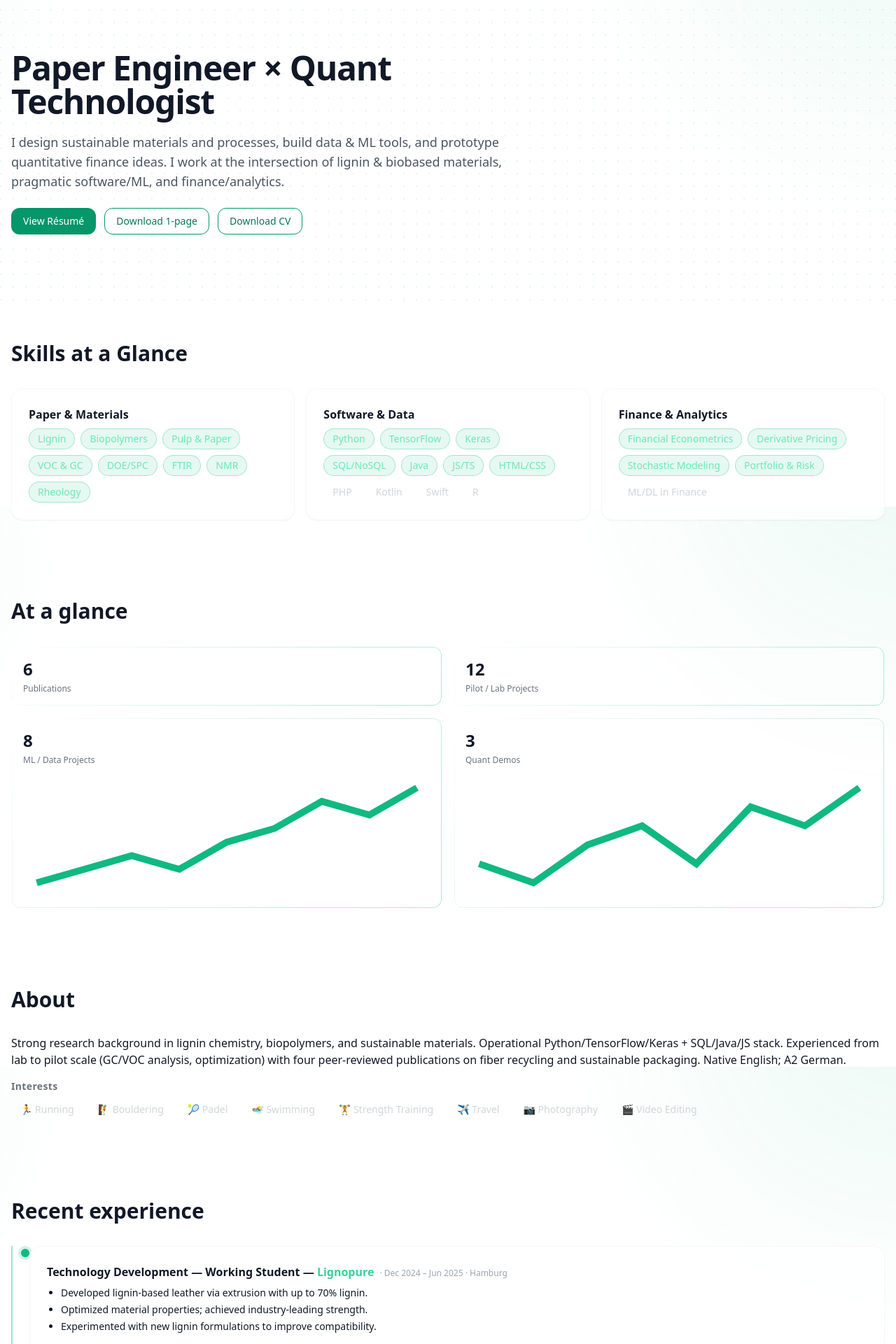
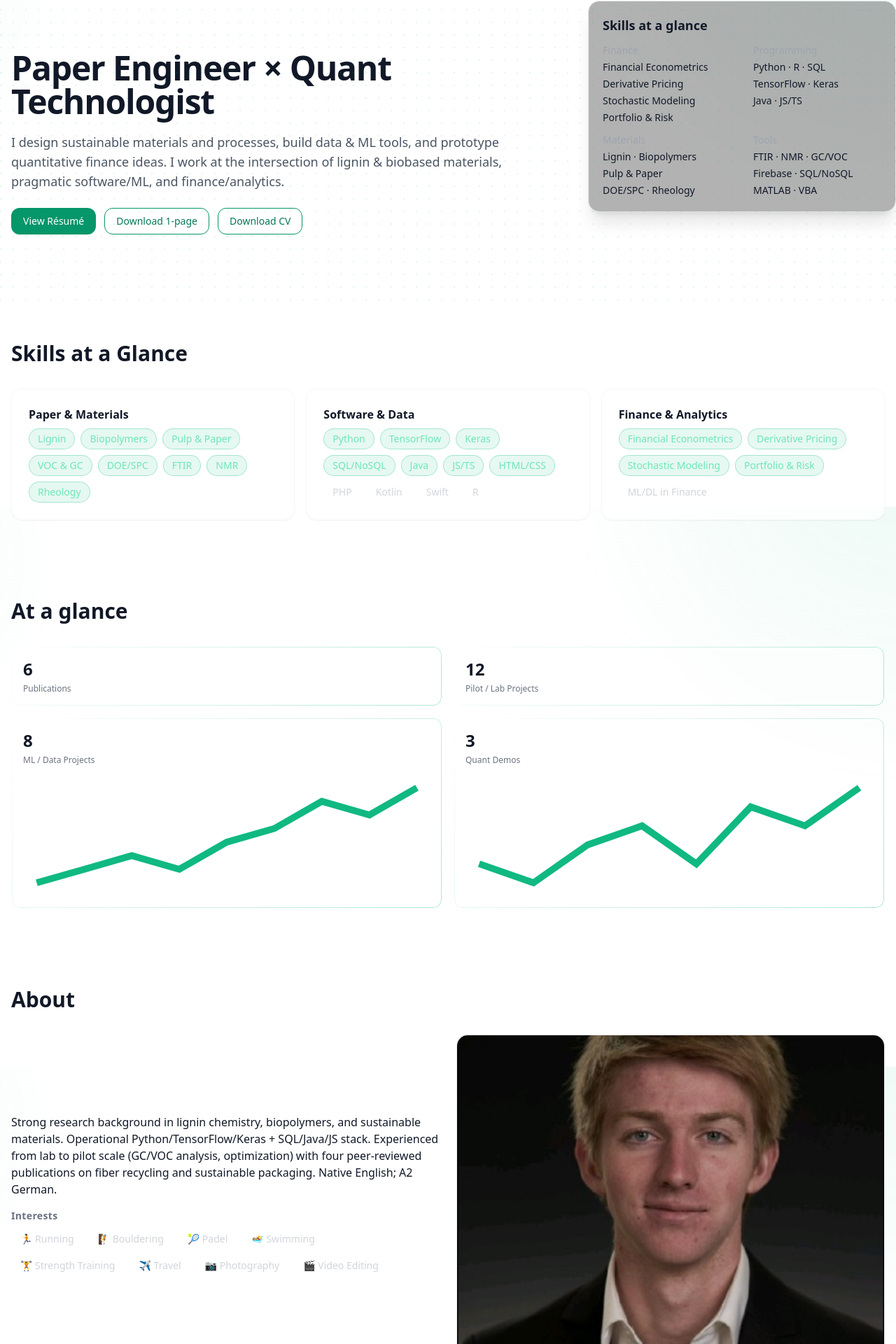
Before and after one commit to Tridude5/JohnSlavinskas, a Next.js app: page / in a window 1280 px wide. Shown: the part 76-1996 px from the top of the page at 70% size. Built offline with nearby package versions, Linux system fonts and the light colour scheme.

Commit message:
Update page.tsx

```diff
--- a/app/page.tsx
+++ b/app/page.tsx
@@ -2,6 +2,7 @@
 
 import React from "react";
 import Link from "next/link";
+import Image from "next/image";
 import dynamic from "next/dynamic";
 import Section from "@/components/Section";
 import KPIs from "@/components/KPIs";
@@ -46,6 +47,49 @@ function GreenTimeline({ items }: { items: TLItem[] }) {
         </li>
       ))}
     </ol>
+  );
+}
+
+function SkillsCard() {
+  return (
+    <aside className="rounded-2xl border bg-black/30 backdrop-blur supports-[backdrop-filter]:bg-black/30 p-5 shadow-xl">
+      <h3 className="text-lg font-semibold mb-3">Skills at a glance</h3>
+      <div className="grid grid-cols-2 gap-x-8 gap-y-3 text-sm">
+        <div>
+          <div className="text-gray-400 font-medium">Finance</div>
+          <div className="mt-1 space-y-1">
+            <div>Financial Econometrics</div>
+            <div>Derivative Pricing</div>
+            <div>Stochastic Modeling</div>
+            <div>Portfolio & Risk</div>
+          </div>
+        </div>
+        <div>
+          <div className="text-gray-400 font-medium">Programming</div>
+          <div className="mt-1 space-y-1">
+            <div>Python · R · SQL</div>
+            <div>TensorFlow · Keras</div>
+            <div>Java · JS/TS</div>
+          </div>
+        </div>
+        <div>
+          <div className="text-gray-400 font-medium">Materials</div>
+          <div className="mt-1 space-y-1">
+            <div>Lignin · Biopolymers</div>
+            <div>Pulp & Paper</div>
+            <div>DOE/SPC · Rheology</div>
+          </div>
+        </div>
+        <div>
+          <div className="text-gray-400 font-medium">Tools</div>
+          <div className="mt-1 space-y-1">
+            <div>FTIR · NMR · GC/VOC</div>
+            <div>Firebase · SQL/NoSQL</div>
+            <div>MATLAB · VBA</div>
+          </div>
+        </div>
+      </div>
+    </aside>
   );
 }
 
@@ -147,9 +191,9 @@ export default function Page() {
 
   return (
     <>
-      {/* Hero */}
+      {/* Hero with right-side skills card */}
       <section className="relative overflow-hidden">
-        <div className="container py-16 md:py-24">
+        <div className="container relative py-16 md:py-24">
           <div className="max-w-3xl">
             <h1 className="text-4xl md:text-5xl font-bold tracking-tight">
               {t("hero.title")}
@@ -178,11 +222,23 @@ export default function Page() {
               </MagneticButton>
             </div>
           </div>
+
+          {/* Right-side skills card (desktop) */}
+          <div className="hidden lg:block absolute right-0 top-6 w-[440px]">
+            <SkillsCard />
           </div>
+
+          {/* Stacked under hero (mobile) */}
+          <div className="mt-8 lg:hidden">
+            <SkillsCard />
+          </div>
+        </div>
+
+        {/* blueprint micro-grid */}
         <div className="pointer-events-none absolute inset-0 bg-[radial-gradient(circle_at_1px_1px,rgba(16,185,129,.12)_1px,transparent_1px)] [background-size:18px_18px]" />
       </section>
 
-      {/* Skills at a Glance */}
+      {/* Skills at a Glance (keep the full grid too if you like) */}
       <Section title="Skills at a Glance">
         <div className="grid md:grid-cols-3 gap-4">
           <div className="card p-4">
@@ -215,8 +271,10 @@ export default function Page() {
         <KPIs items={kpis} />
       </Section>
 
-      {/* About + Interests */}
+      {/* About + Interests, with photo on the right from /downloads */}
       <Section id="about" title={t("sections.about")}>
+        <div className="grid gap-6 lg:grid-cols-2 items-center">
+          <div>
             <div className="prose prose-emerald dark:prose-invert">
               <p>
                 Strong research background in lignin chemistry, biopolymers, and sustainable materials.
@@ -229,6 +287,20 @@ export default function Page() {
               <div className="text-sm font-semibold tracking-wide text-gray-500">Interests</div>
               <div className="mt-2 flex flex-wrap gap-2">
                 {interests.map((it) => <Chip key={it} ghost>{it}</Chip>)}
+              </div>
+            </div>
+          </div>
+
+          {/* Photo on the right (from public/downloads/...) */}
+          <div className="relative aspect-[4/3] rounded-2xl overflow-hidden border">
+            <Image
+              src={`${base}/downloads/1683206302513.jfif`}
+              alt="John Slavinskas"
+              fill
+              className="object-cover"
+              priority
+              unoptimized
+            />
           </div>
         </div>
       </Section>
@@ -246,7 +318,7 @@ export default function Page() {
             <ul className="mt-2 text-sm space-y-2">
               <li>
                 <strong>WorldQuant University</strong> — MS Financial Engineering, <em>Jan 2024 – Dec 2025</em> (DEAC).<br />
-                <span className="text-gray-500">Courses: Financial Markets · Financial Data · Econometrics · Derivative Pricing · Stochastic Modeling · ML/DL in Finance · Portfolio & Risk · Capstone</span>
+                <span className="text-gray-500">Financial Markets · Financial Data · Econometrics · Derivative Pricing · Stochastic Modeling · ML/DL in Finance · Portfolio & Risk · Capstone</span>
               </li>
               <li>
                 <strong>Hochschule München (HM)</strong> — MEng Paper Technology, <em>Oct 2023 – Jul 2025</em> (ZEvA).<br />
@@ -287,8 +359,7 @@ export default function Page() {
                 Dölle, K. <em>et al.</em> incl. J. Slavinskas (2023). <em>Characterization of Recycled Fiber Material…</em> <strong>JMSRR</strong> 6(3):341–353.
               </li>
               <li>
-                Dölle, K. <em>et al.</em> incl. J. Slavinskas (2022). <em>Upgrading of OCC with Aseptic Packaging…</em> <strong>JMSRR</strong> 5(4):42–[…].
-              </li>
+                Dölle, K. <em>et al.</em> incl. J. Slavinskas (2022). <em>Upgrading of OCC with Aseptic Packaging…</em> <strong>JMSRR</strong> 5(4):42–[…].</li>
               <li>
                 Dölle, K. <em>et al.</em> incl. J. Slavinskas (2022). <em>A Global Look at the Market Potential of Liquid Container Board…</em> <strong>J. Eng. Research & Reports</strong> 23(12):223–235.
               </li>
```
Lines whose indentation alone changed are shown as unchanged.
